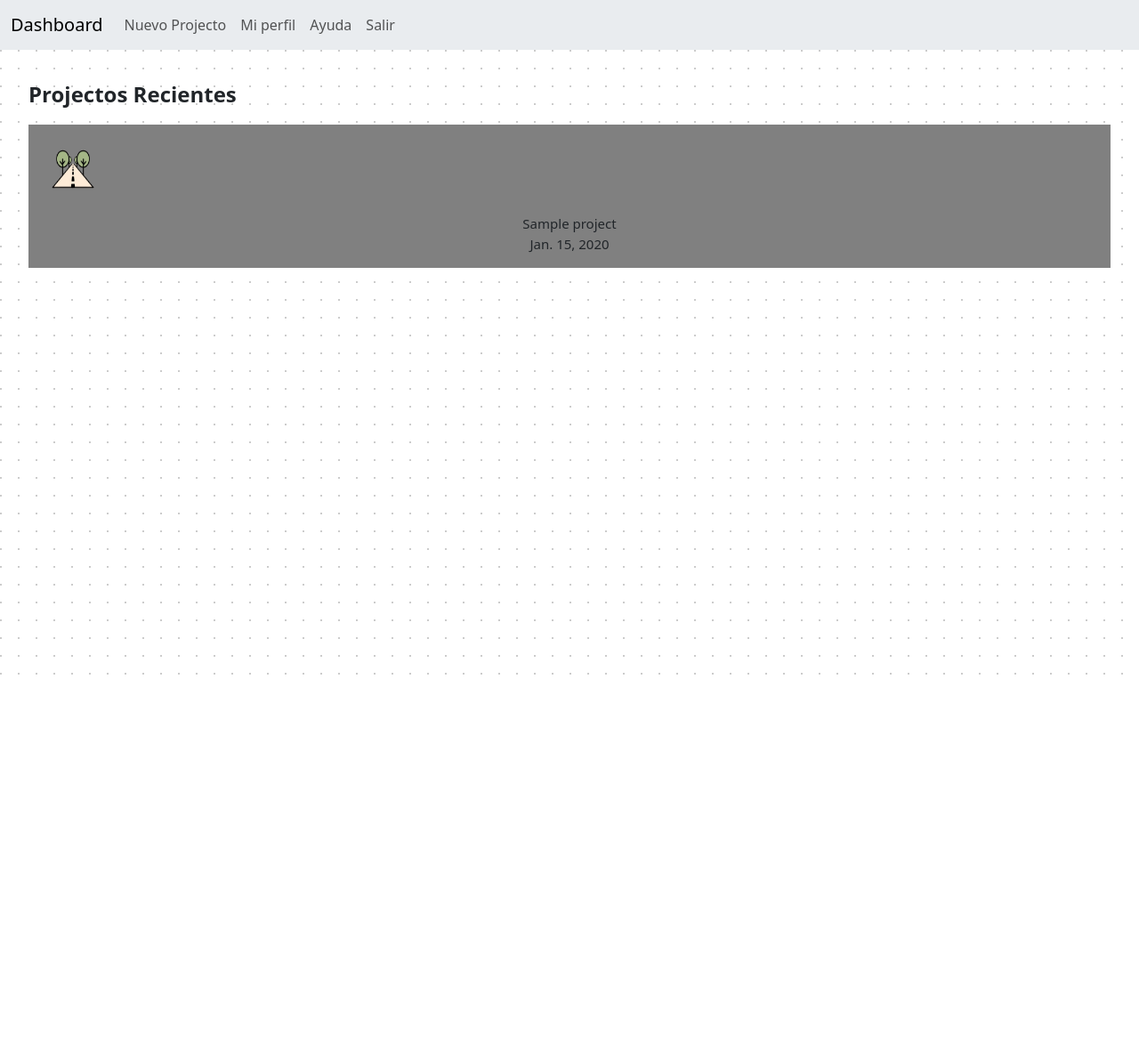
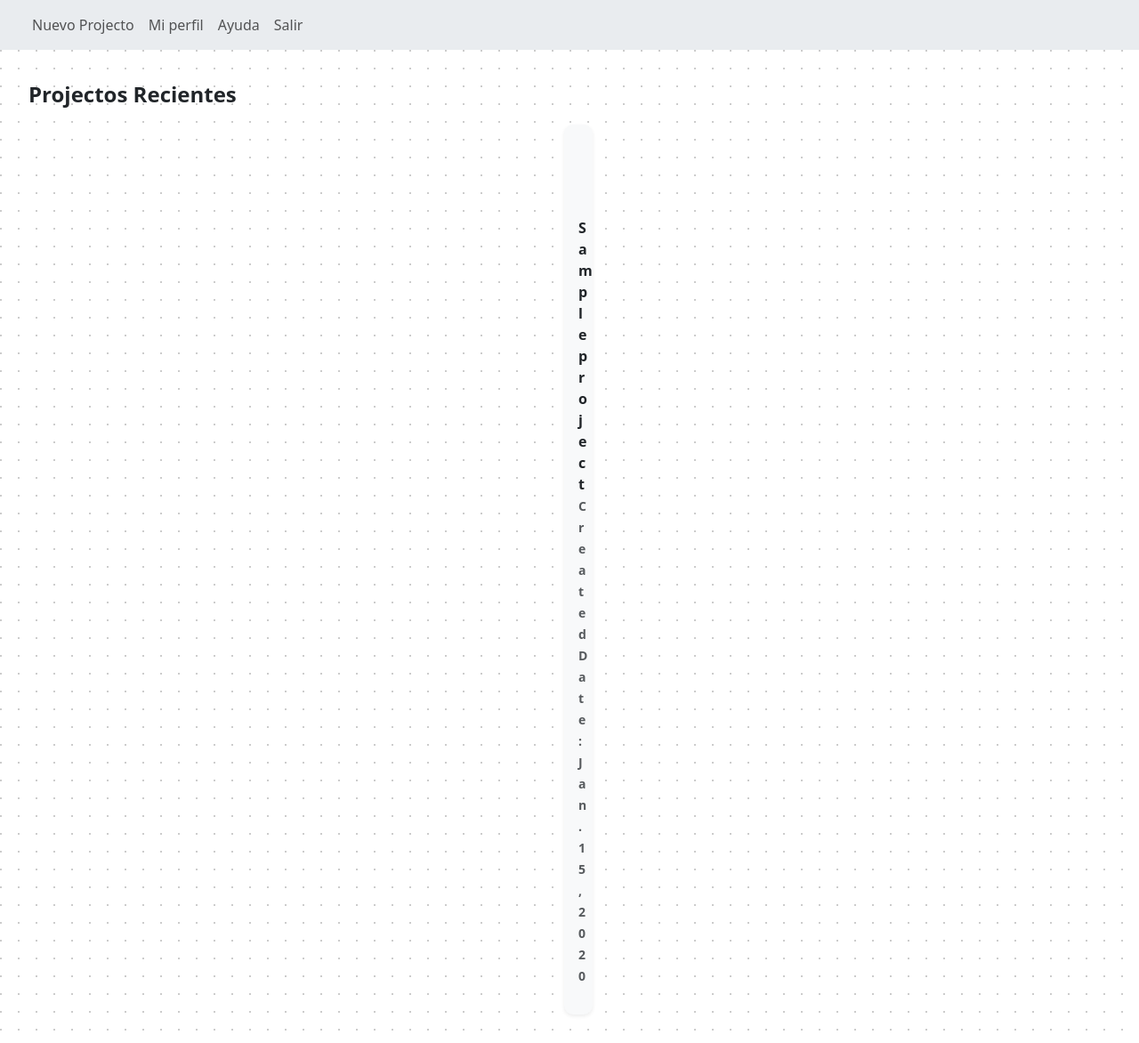
Before and after one commit to GoldNeptuno07/HuellaVial, a Django app: page /dashboard/ in a window 1280 px wide. Shown: the whole page at 89% size. Before the commit the page ends 758 px from the top, so only its background shows below. Run offline with Django 5.2, Linux system fonts and the light colour scheme; tables that the repository leaves empty hold one stand-in row (values such as "Sample post").

Commit message:
Changes in the dashboard layout

```diff
--- a/HuellaVial/settings.py
+++ b/HuellaVial/settings.py
@@ -78,7 +78,7 @@ DATABASES = {
     "default": {
         "ENGINE": "django.db.backends.postgresql",
         "NAME": "huellavial_db",
-        "USER": "angel_c",
+        "USER": "angelcruz",
         "PASSWORD": "7deenerode2004",
         "HOST": "localhost",
         "PORT": 5432,
--- a/dashboard/static/dashboard/dashboard.css
+++ b/dashboard/static/dashboard/dashboard.css
@@ -1,10 +1,21 @@
-
-
 .container-dotted-bg {
     background-image:
         radial-gradient(circle at 1px 1px, #ccc 1px, transparent 1px);
-    background-size: 20px 20px; /* Adjust dot spacing */
-    background-color: white; /* Base color */
-    min-height: 90vh; /* Full height */
-    padding: 2rem; /* Add padding for content */
+    background-size: 20px 20px;
+    background-color: white;
+    min-height: 90vh;
+    padding: 2rem;
 }
+.g-3 {
+    gap: 1rem;
+}
+.hover-effect {
+    background-color: #f8f9fa;
+    transition: transform 0.2s ease-in-out, background-color 0.3s ease;
+    border-radius: 10px;
+}
+.hover-effect:hover {
+    background-color: #dee2e6 !important;
+    transform: scale(1.05);
+    cursor: pointer;
+}
--- a/dashboard/templates/dashboard/base.html
+++ b/dashboard/templates/dashboard/base.html
@@ -9,13 +9,14 @@
 </head>
 <body>
     <nav class="navbar navbar-expand-lg bg-body-secondary">
-        <div class="container-fluid">
-            <button class="navbar-toggler" type="button" data-bs-toggle="collapse" data-bs-target="#navbarNavAltMarkup" aria-controls="navbarNavAltMarkup" aria-expanded="false" aria-label="Toggle navigation">
+        <div class="container-fluid align-items-center">
+            <button class="navbar-toggler" type="button" data-bs-toggle="collapse" data-bs-target="#navbarNavAltMarkup"
+                    aria-controls="navbarNavAltMarkup" aria-expanded="false" aria-label="Toggle navigation">
             <span class="navbar-toggler-icon"></span>
             </button>
-            <a href="" class="navbar-brand">Dashboard</a>
+            <a href="" class="navbar-brand fw-bold fs-3">{{ user.username|upper}}</a>
             <div class="collapse navbar-collapse" id="navbarNavAltMarkup">
-                <div class="navbar-nav">
+                <div class="navbar-nav align-items-center">
                     <a class="nav-link" href="#">Nuevo Projecto</a>
                     <a class="nav-link" href="#">Mi perfil</a>
                     <a class="nav-link" href="#">Ayuda</a>
@@ -24,11 +25,14 @@
             </div>
         </div>
     </nav>
+
+
+
     <div class="container-fluid container-dotted-bg">
         <p class="fs-4 text fw-semibold">
             Projectos Recientes
         </p>
-        <div class="container-xxl text-center" style="background: gray;">
+        <div class="container-xxl text-center d-flex flex-column align-items-center">
             {% block projects_list %}{% endblock %}
         </div>
     </div>
--- a/dashboard/templates/dashboard/dashboard.html
+++ b/dashboard/templates/dashboard/dashboard.html
@@ -8,17 +8,18 @@
 {% endblock %}
 
 {% block projects_list %}
-    <div class="row row-cols">
+    <div class="row justify-content-center row-cols-1 row-cols-sm-2 row-cols-md-3 row-cols-lg-4 row-cols-xl-6 g-3">
         {% for project in projects %}
-            <div class="col-sm">
-                <span class="row center">
-                    <img src="../../static/dashboard/images/icon.png" alt="Project Image" class="img-fluid" style="width: 100px; height: 100px;">
-                </span>
-                <span class="row">
-                    <p class="text-center text" style="font-size: 15px;">
-                        {{ project.name }}<br>{{ project.creation_date }}
-                    </p>
-                </span>
+            <div class="col text-center">
+                <a href="#" class="text-decoration-none">
+                    <div class="card shadow-sm border-0 text-dark text-center p-3 hover-effect">
+                        <img src="../../static/dashboard/images/icon.png" alt="Project Image" class="img-fluid mx-auto" style="width: 100px; height: 80px;">
+                        <p class="mt-2 fw-semibold">
+                            {{ project.name }}<br>
+                            <small class="text-muted">Created Date: <br>{{ project.creation_date }}</small>
+                        </p>
+                    </div>
+                </a>
             </div>
         {% endfor %}
     </div>
--- a/dashboard/views.py
+++ b/dashboard/views.py
@@ -1,10 +1,11 @@
-from django.shortcuts import render
+from django.shortcuts import render, get_list_or_404
 from . import models
 
 # Create your views here.
 def main_view(request):
     # Get the projects
-    projects = models.projects.objects.all()
+    projects = get_list_or_404(models.projects)
+    #projects = models.projects.objects.all()
     context = {
         "projects": projects
     }
```
Also changed, not shown: dashboard/static/dashboard/images/icon.png.
